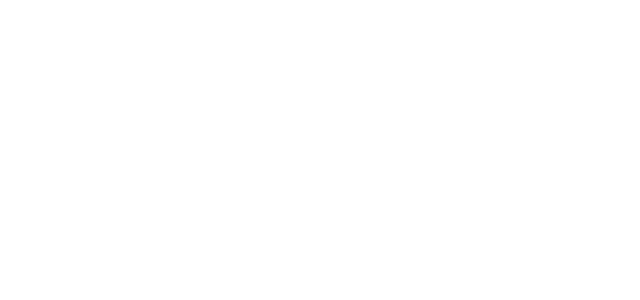
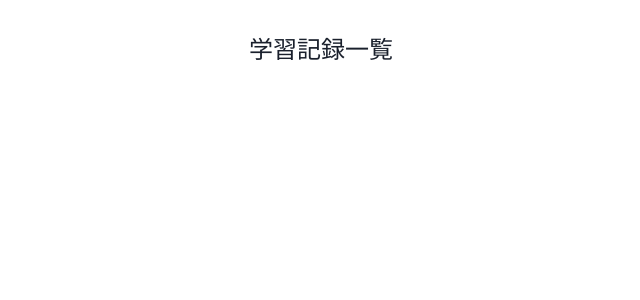
Before and after one commit to NotoSgnikusnsi/react-digital-business-card, a React (Vite) app: page / in a window 1280 px wide. Shown: the top 300 px of the page, without its empty margins (319-959 px from the left). Built offline with nearby package versions, Linux system fonts and the light colour scheme.

Commit message:
feat: display the app title

```diff
--- a/package.json
+++ b/package.json
@@ -10,6 +10,10 @@
     "preview": "vite preview"
   },
   "dependencies": {
+    "@chakra-ui/react": "^2.8.2",
+    "@emotion/react": "^11.13.3",
+    "@emotion/styled": "^11.13.0",
+    "framer-motion": "^11.3.31",
     "react": "^18.3.1",
     "react-dom": "^18.3.1"
   },
--- a/src/App.tsx
+++ b/src/App.tsx
@@ -1,8 +1,12 @@
+import { ChakraBaseProvider, Text } from '@chakra-ui/react'
 import './App.css'
 
 function App() {
   return (
     <>
+      <ChakraBaseProvider>
+        <Text fontSize={"x-large"}>学習記録一覧</Text>
+      </ChakraBaseProvider>
     </>
   )
 }
```
Also changed, not shown: 2 other files (tests, documents, lock files or other folders).
